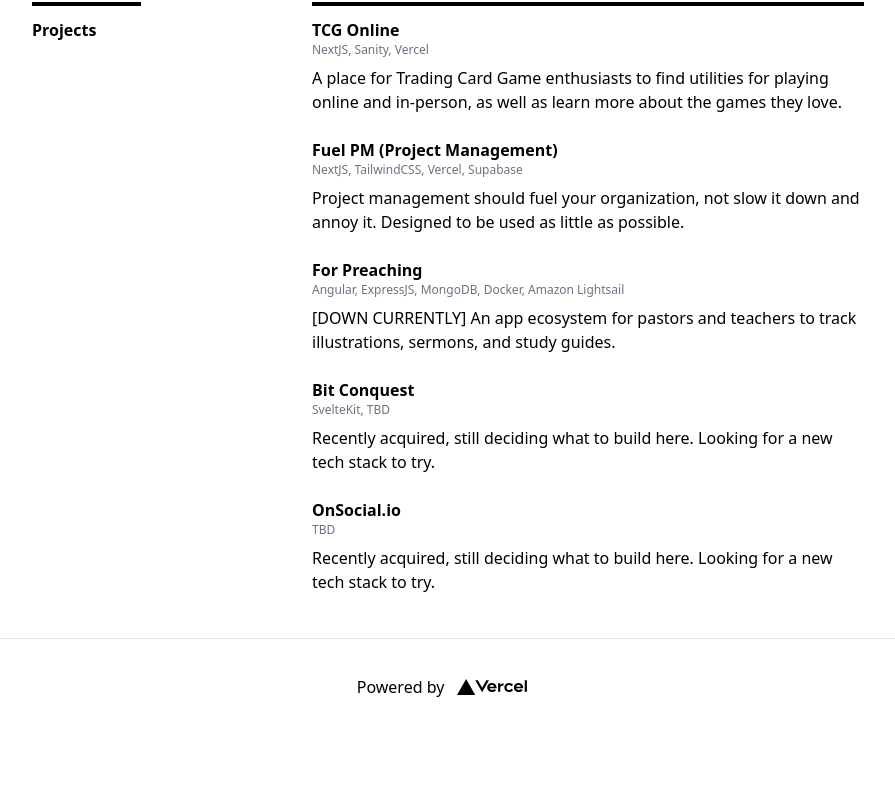
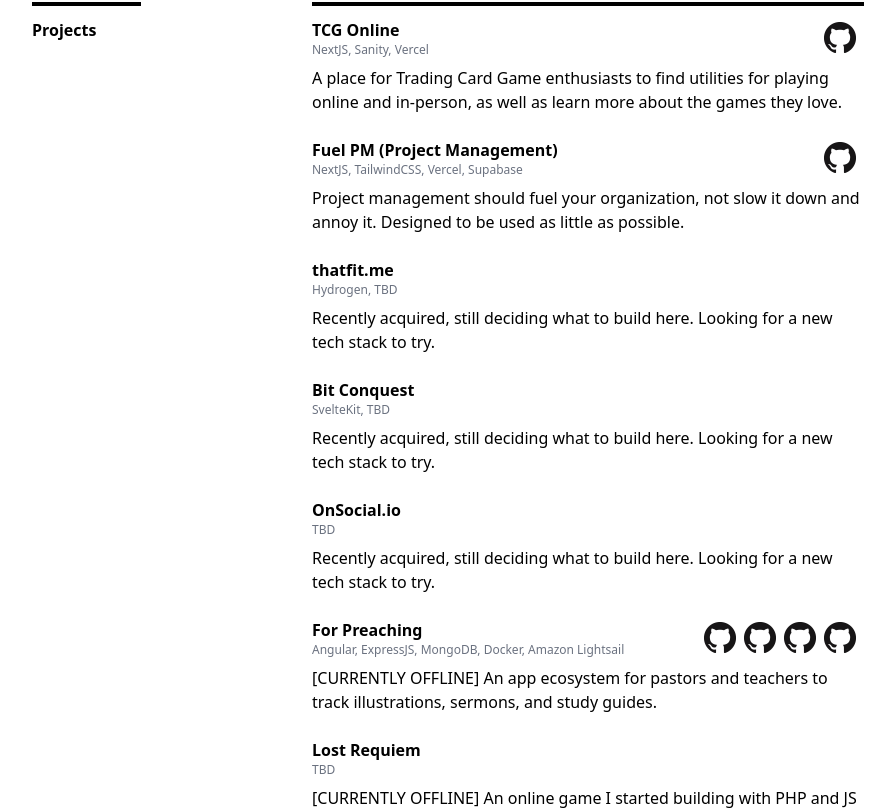
Before and after one commit to sam-huckaby/samhuckaby.com, a Next.js app: page / in a window 1280 px wide. Shown: the part 1138-1948 px from the top of the page, without its empty margins (192-1087 px from the left). Before the commit the page ends 1880 px from the top, so only its background shows below. Built offline with nearby package versions, Linux system fonts and the light colour scheme.

Commit message:
[DEBT] Update projects and add links to Git repos

```diff
--- a/pages/index.js
+++ b/pages/index.js
@@ -1,5 +1,6 @@
 import Head from 'next/head';
 import Link from 'next/link';
+import Image from 'next/image';
 
 import ContactButton from '../components/contactButton.component';
 
@@ -73,19 +74,39 @@
         </div>
         <div className="border-t-4 border-black flex flex-col col-span-2">
           <div className="pt-3 pb-1 dark:text-white">
-            <div className="font-bold"><Link href="https://tcg.online/"><a className="font-bold hover:text-red-500">TCG Online</a></Link></div>
-            <div className="text-gray-500 dark:text-zinc-300 text-xs"><a href="https://nextjs.org/" target="_blank">NextJS</a>, <a href="https://www.sanity.io/" target="_blank">Sanity</a>, <a href="https://vercel.com/" target="_blank">Vercel</a></div>
+            <div className="flex flex-row">
+              <div className="flex flex-col flex-auto">
+                <div className="font-bold"><Link href="https://tcg.online/"><a className="font-bold hover:text-red-500">TCG Online</a></Link></div>
+                <div className="text-gray-500 dark:text-zinc-300 text-xs"><a href="https://nextjs.org/" target="_blank">NextJS</a>, <a href="https://www.sanity.io/" target="_blank">Sanity</a>, <a href="https://vercel.com/" target="_blank">Vercel</a></div>
+              </div>
+              <div className="flex flex-row justify-center items-center mr-2">
+                <a href="https://github.com/sam-huckaby/tcg-online" target="_blank" rel="noreferrer">
+                  <img className="inline dark:hidden dark:w-0" src="/GitHub-Mark-32px.png" height={32} width={32} />
+                  <img className="hidden dark:inline" src="/GitHub-Mark-Light-32px.png" height={32} width={32} />
+                </a>
+              </div>
+            </div>
             <div className="pt-2 pb-2">A place for Trading Card Game enthusiasts to find utilities for playing online and in-person, as well as learn more about the games they love.</div>
           </div>
           <div className="pt-3 pb-1 dark:text-white">
-            <div className="font-bold"><Link href="https://www.fuelpm.com/"><a className="font-bold hover:text-red-500">Fuel PM (Project Management)</a></Link></div>
-            <div className="text-gray-500 dark:text-zinc-300 text-xs"><a href="https://nextjs.org/" target="_blank">NextJS</a>, <a href="https://tailwindcss.com/" target="_blank">TailwindCSS</a>, <a href="https://vercel.com/">Vercel</a>, <a href="https://supabase.com/" target="_blank">Supabase</a></div>
+            <div className="flex flex-row">
+              <div className="flex flex-col flex-auto">
+                <div className="font-bold"><Link href="https://www.fuelpm.com/"><a className="font-bold hover:text-red-500">Fuel PM (Project Management)</a></Link></div>
+                <div className="text-gray-500 dark:text-zinc-300 text-xs"><a href="https://nextjs.org/" target="_blank">NextJS</a>, <a href="https://tailwindcss.com/" target="_blank">TailwindCSS</a>, <a href="https://vercel.com/">Vercel</a>, <a href="https://supabase.com/" target="_blank">Supabase</a></div>
+              </div>
+              <div className="flex flex-row justify-center items-center mr-2">
+                <a href="https://github.com/sam-huckaby/fuelpm.com" target="_blank" rel="noreferrer">
+                  <img className="inline dark:hidden dark:w-0" src="/GitHub-Mark-32px.png" height={32} width={32} />
+                  <img className="hidden dark:inline" src="/GitHub-Mark-Light-32px.png" height={32} width={32} />
+                </a>
+              </div>
+            </div>
             <div className="pt-2 pb-2">Project management should fuel your organization, not slow it down and annoy it. Designed to be used as little as possible.</div>
           </div>
           <div className="pt-3 pb-1 dark:text-white">
-            <div className="font-bold"><Link href="https://sermons.forpreaching.com/"><a className="font-bold hover:text-red-500">For Preaching</a></Link></div>
-            <div className="text-gray-500 dark:text-zinc-300 text-xs"><a href="https://angular.io/" target="_blank">Angular</a>, <a href="https://expressjs.com/" target="_blank">ExpressJS</a>, <a href="https://www.mongodb.com/" target="_blank">MongoDB</a>, <a href="https://www.docker.com/" target="_blank">Docker</a>, <a href="https://aws.amazon.com/lightsail/" target="_blank">Amazon Lightsail</a></div>
-            <div className="pt-2 pb-2">[DOWN CURRENTLY] An app ecosystem for pastors and teachers to track illustrations, sermons, and study guides.</div>
+            <div className="font-bold"><Link href="https://thatfit.me/"><a className="font-bold hover:text-red-500">thatfit.me</a></Link></div>
+            <div className="text-gray-500 dark:text-zinc-300 text-xs"><a href="https://hydrogen.shopify.dev/" target="_blank">Hydrogen</a>, TBD</div>
+            <div className="pt-2 pb-2">Recently acquired, still deciding what to build here. Looking for a new tech stack to try.</div>
           </div>
           <div className="pt-3 pb-1 dark:text-white">
             <div className="font-bold"><Link href="https://www.bitconquest.com/"><a className="font-bold hover:text-red-500">Bit Conquest</a></Link></div>
@@ -96,6 +117,38 @@
             <div className="font-bold"><Link href="https://onsocial.io/"><a className="font-bold hover:text-red-500">OnSocial.io</a></Link></div>
             <div className="text-gray-500 dark:text-zinc-300 text-xs">TBD</div>
             <div className="pt-2 pb-2">Recently acquired, still deciding what to build here. Looking for a new tech stack to try.</div>
+          </div>
+          <div className="pt-3 pb-1 dark:text-white">
+            <div className="flex flex-row">
+              <div className="flex flex-col">
+                <div className="font-bold"><Link href="https://sermons.forpreaching.com/"><a className="font-bold hover:text-red-500">For Preaching</a></Link></div>
+                <div className="text-gray-500 dark:text-zinc-300 text-xs"><a href="https://angular.io/" target="_blank">Angular</a>, <a href="https://expressjs.com/" target="_blank">ExpressJS</a>, <a href="https://www.mongodb.com/" target="_blank">MongoDB</a>, <a href="https://www.docker.com/" target="_blank">Docker</a>, <a href="https://aws.amazon.com/lightsail/" target="_blank">Amazon Lightsail</a></div>
+              </div>
+              <div className="flex-auto flex flex-row justify-end items-center mr-2">
+                <a href="https://github.com/sam-huckaby/forpreaching-server" className="mr-2" target="_blank">
+                  <img className="inline dark:hidden dark:w-0" src="/GitHub-Mark-32px.png" height={32} width={32} />
+                  <img className="hidden dark:inline" src="/GitHub-Mark-Light-32px.png" height={32} width={32} />
+                </a>
+                <a href="https://github.com/sam-huckaby/forpreaching-sermons" className="mr-2" target="_blank">
+                  <img className="inline dark:hidden dark:w-0" src="/GitHub-Mark-32px.png" height={32} width={32} />
+                  <img className="hidden dark:inline" src="/GitHub-Mark-Light-32px.png" height={32} width={32} />
+                </a>
+                <a href="https://github.com/sam-huckaby/forpreaching" className="mr-2" target="_blank">
+                  <img className="inline dark:hidden dark:w-0" src="/GitHub-Mark-32px.png" height={32} width={32} />
+                  <img className="hidden dark:inline" src="/GitHub-Mark-Light-32px.png" height={32} width={32} />
+                </a>
+                <a href="https://github.com/sam-huckaby/forpreaching-studies" target="_blank">
+                  <img className="inline dark:hidden dark:w-0" src="/GitHub-Mark-32px.png" height={32} width={32} />
+                  <img className="hidden dark:inline" src="/GitHub-Mark-Light-32px.png" height={32} width={32} />
+                </a>
+              </div>
+            </div>
+            <div className="pt-2 pb-2">[CURRENTLY OFFLINE] An app ecosystem for pastors and teachers to track illustrations, sermons, and study guides.</div>
+          </div>
+          <div className="pt-3 pb-1 dark:text-white">
+            <div className="font-bold"><Link href="https://www.lostrequiem.com/"><a className="font-bold hover:text-red-500">Lost Requiem</a></Link></div>
+            <div className="text-gray-500 dark:text-zinc-300 text-xs">TBD</div>
+            <div className="pt-2 pb-2">[CURRENTLY OFFLINE] An online game I started building with PHP and JS about 20 years ago that never took off. Planning to repurpose this domain at some point.</div>
           </div>
         </div>
       </main>
--- a/tailwind.config.js
+++ b/tailwind.config.js
@@ -6,5 +6,10 @@
   theme: {
     extend: {},
   },
+  variants: {
+    extend: {
+      display: ['dark']
+    },
+  },
   plugins: [],
 }
```
Also changed, not shown: public/GitHub-Mark-32px.png (added), public/GitHub-Mark-Light-32px.png (added).
